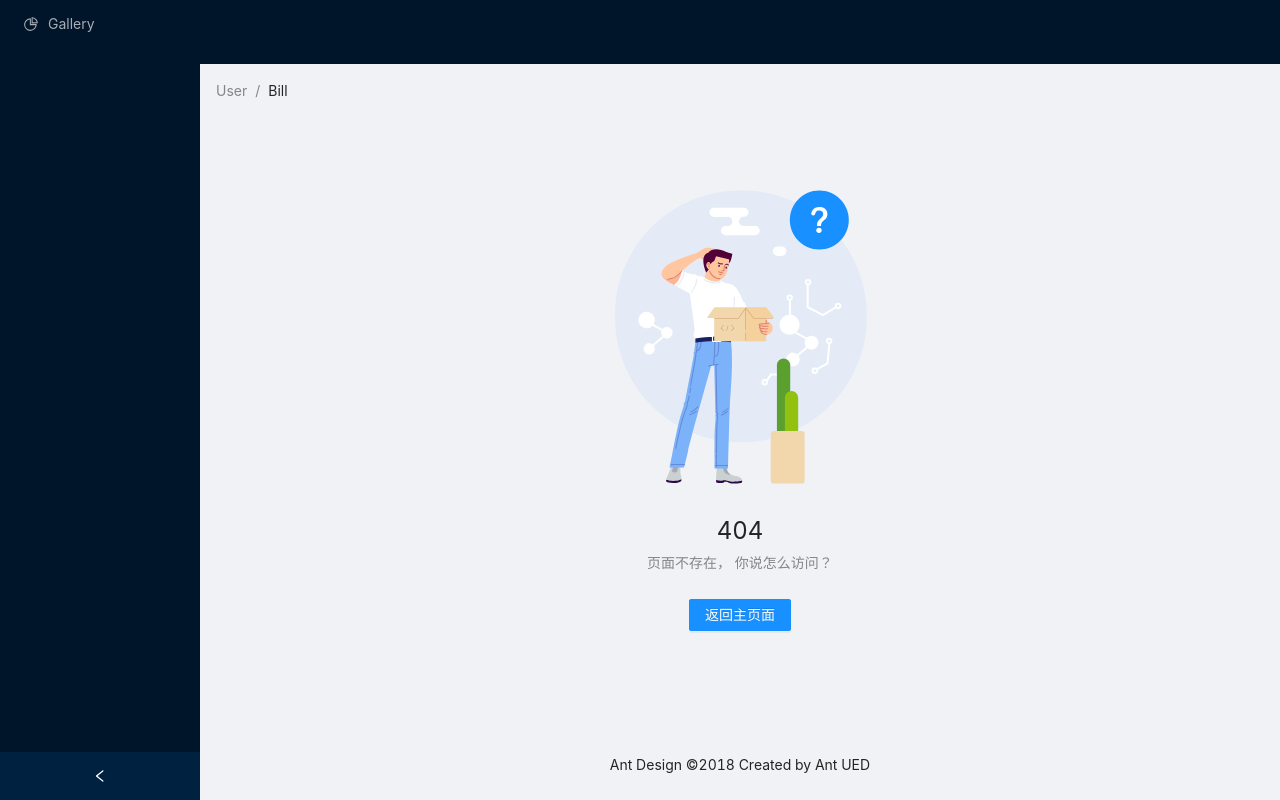
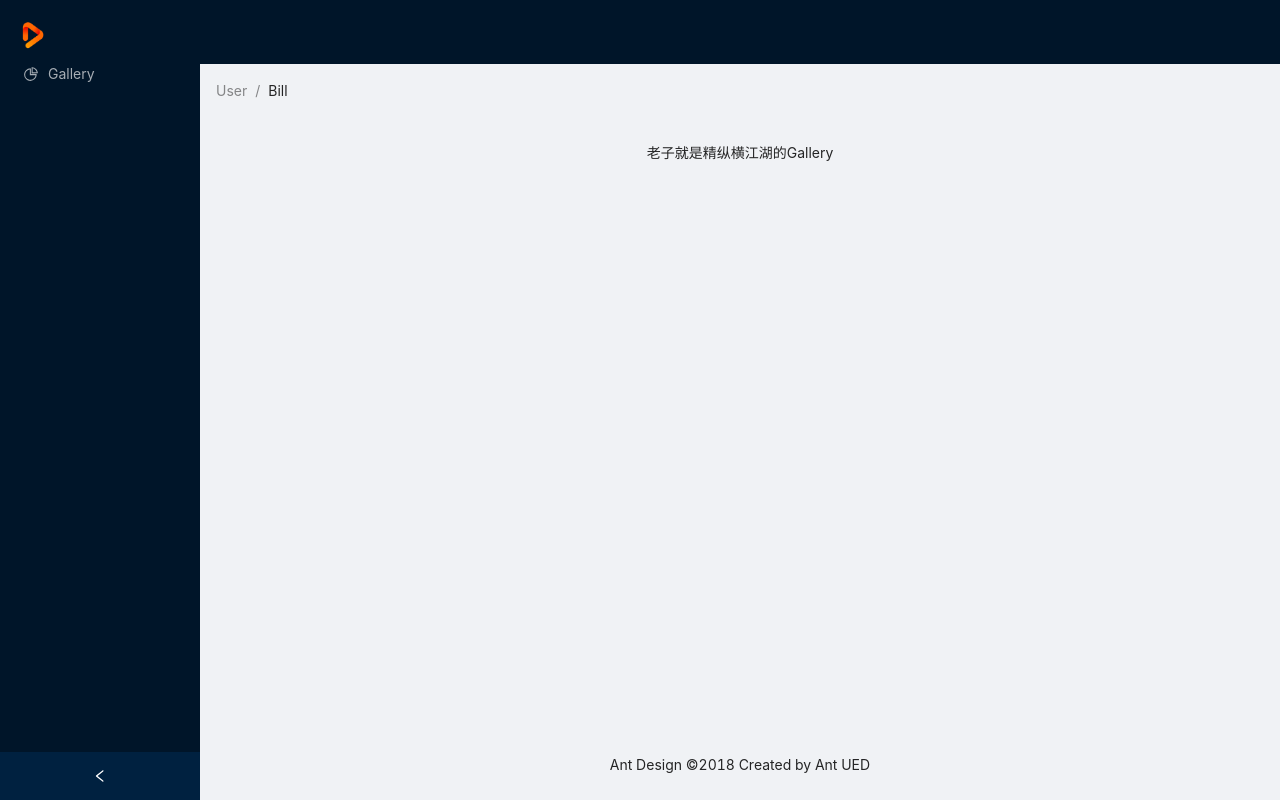
Before and after one commit to toozhuang/ying-gallary, a React (Create React App) app: page /gallery in a window 1280 px wide. Before the commit this address had no page. Built offline with nearby package versions, Linux system fonts and the light colour scheme.

Commit message:
feat: 添加 gallery page 入口

```diff
--- a/src/App.tsx
+++ b/src/App.tsx
@@ -4,6 +4,7 @@ import LayoutPage from './components/layout';
 
 import { Routes, Route, Link } from 'react-router-dom';
 import { Button, Result, Skeleton } from 'antd';
+import GalleryList from './pages/gallery';
 
 const App = () => {
   return (
@@ -12,6 +13,7 @@ const App = () => {
       <Routes>
         <Route path="/" element={<LayoutPage />}>
           <Route index element={<div>我是什么</div>} />
+          <Route path="/gallery" element={<GalleryList />} />
           {/*<Route path="/sneakers/:id" element={<SneakerView />} />*/}
           <Route
             path="*"
--- a/src/common/routes.ts
+++ b/src/common/routes.ts
@@ -6,7 +6,7 @@
 
 const routes = [
   {
-    path: '/',
+    path: '/gallery',
     key: 'gallery',
     name: 'Gallery',
   },
--- a/src/components/layout/index.tsx
+++ b/src/components/layout/index.tsx
@@ -5,6 +5,8 @@
  */
 
 import React, { useState } from 'react';
+
+import logo from '../../logo_2x.png';
 import { Layout, Menu, Breadcrumb } from 'antd';
 import {
   DesktopOutlined,
@@ -29,12 +31,16 @@ const LayoutPage = () => {
   return (
     <Layout style={{ minHeight: '100vh' }}>
       <Sider collapsible collapsed={collapsed} onCollapse={onCollapse}>
-        <div className="logo" />
+        <img
+          src={logo}
+          alt=""
+          style={{ width: '30px', marginTop: '20px', marginLeft: !collapsed ? '-135px' : 0 }}
+        />
         <Menu theme="dark" defaultSelectedKeys={['1']} mode="inline">
           {routes.map((item) => {
             return (
               <Menu.Item key={item.key} icon={<PieChartOutlined />}>
-                <Link to="/invoices">{item.name}</Link>
+                <Link to={item.path}>{item.name}</Link>
               </Menu.Item>
             );
           })}
--- /dev/null
+++ b/src/pages/gallery/index.tsx
@@ -0,0 +1,12 @@
+/**
+ * date: 2022-03-4, Fri, 11:39
+ * author: TooZhun9
+ * feature： Movie Gallery 列表页面
+ */
+import * as React from 'react';
+
+const GalleryList = () => {
+  return <div>老子就是精纵横江湖的Gallery</div>;
+};
+
+export default GalleryList;
```
Also changed, not shown: src/logo_2x.png (added).
